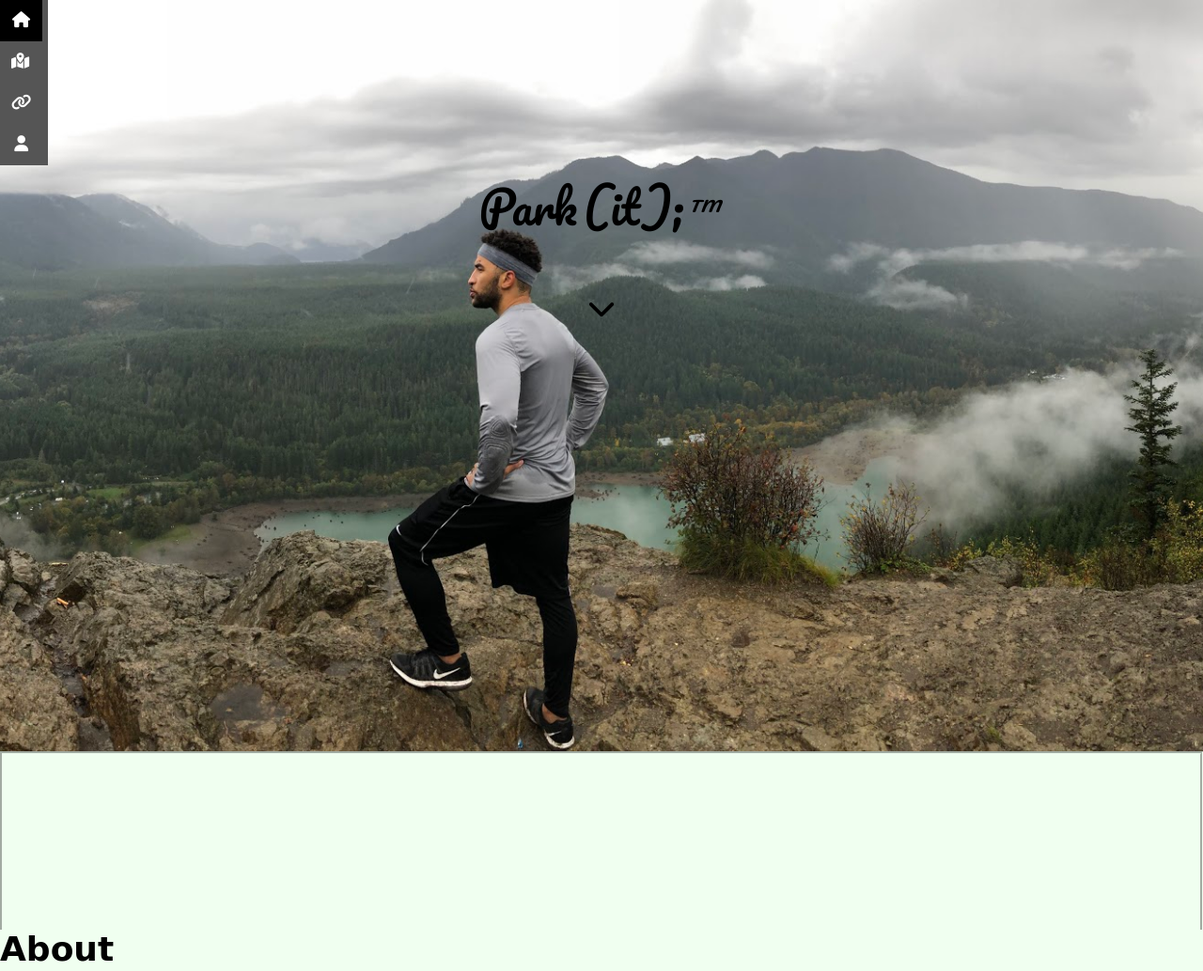
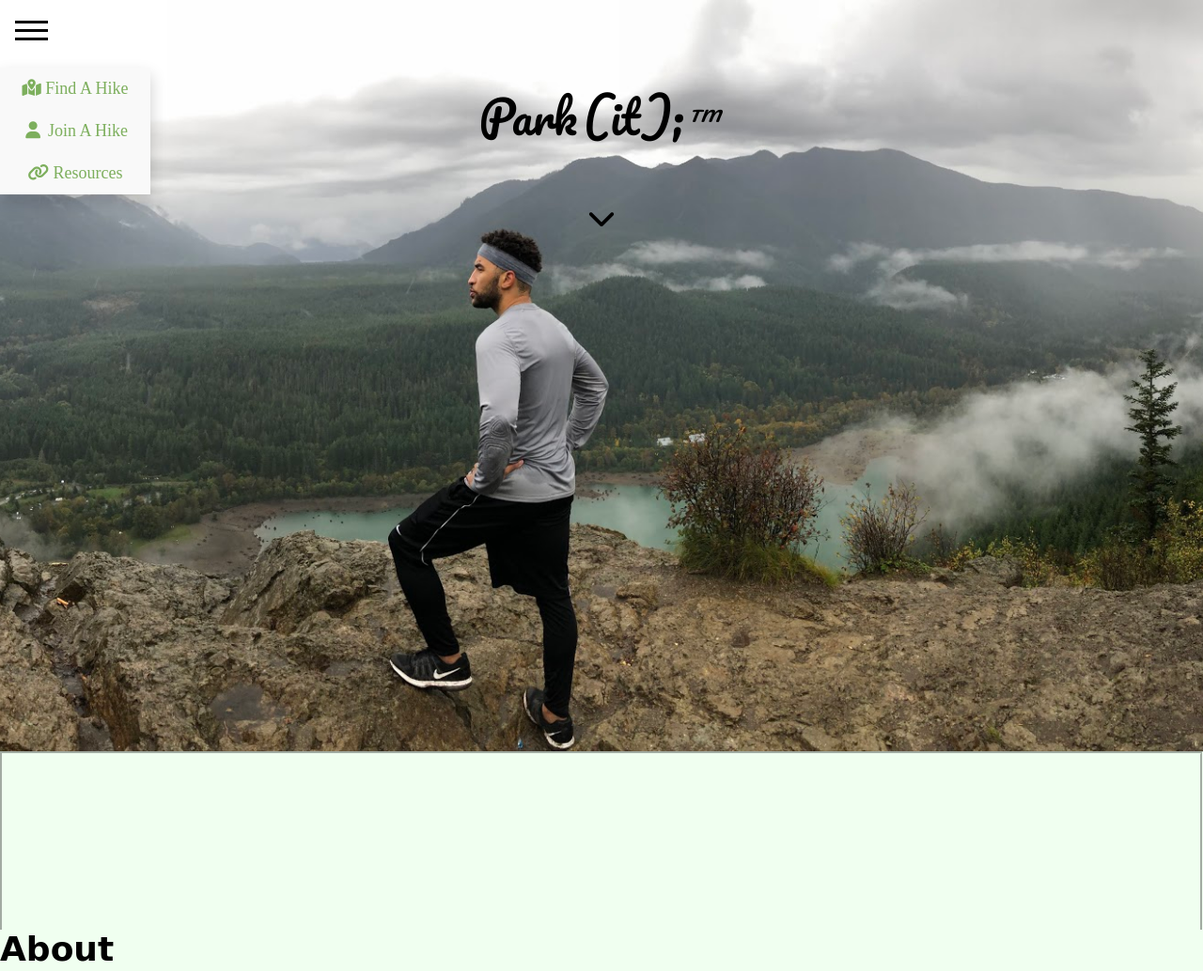
Before and after one commit to paulxl/parkIt, a website: page Public/welcome_Page/index.html in a window 1280 px wide. Shown: the top 1034 px of the page at 94% size. Drawn offline with Linux system fonts and the light colour scheme; files whose address does not match are found by name; a web font is replaced by a local one.

Commit message:
added brads navBtn

```diff
--- a/Public/connections/connect.js
+++ b/Public/connections/connect.js
@@ -90,15 +90,15 @@
 let card = document.createElement("div")
 let name = document.createElement("h1")
 card.setAttribute("class", "card")
-card.style.width = "25em"
-card.style.margin = "5em"
+// card.style.width = "25em"
+// card.style.margin = "5em"
 
 
 
 
 let img = document.createElement("img")
 img.setAttribute("class", "cardImg")
-img.setAttribute("src", "/parkIt/Public/Parkit_photos/compassRose.png")
+img.setAttribute("src", "generic_card_photo.jpg")
 
 let savedInfo = document.createElement("p")
 savedInfo.innerHTML = trip.type;
--- a/Public/welcome_Page/index.html
+++ b/Public/welcome_Page/index.html
@@ -14,12 +14,30 @@
 <body>
 
     <div class="header_div" id="top">
-        <div class="navbar">
+        <!-- <div class="navbar">
             <a class="active" href="#"><i class="fa fa-fw fa-home"></i></a>
             <a href="mapIt.html"><i class="fas fa-map-marked-alt"></i></a>
             <a href="link.html"><i class="fas fa-link"></i></a>
             <a href="connect.html"><i class="fa fa-fw fa-user"></i></a>
-          </div>
+          </div> -->
+          <!--Hamburger Menu-->
+          <div class="wrap">
+          <div class="dropdown">
+            <button class="dropbtn">
+                <div class="menuContainer" onclick="transformIcon(this)">
+                    <div class="bar1"></div>
+                    <div class="bar2"></div>
+                    <div class="bar3"></div>
+                </div>
+            </button>
+            <div class="dropdown-content" id="drop-menu">
+                <!-- <a href="index.html"><i class="fa fa-fw fa-home"></i> Home</a>
+                <a href="index.html#about"><i class="fa fa-info-circle" aria-hidden="true"></i> About</a> -->
+                <a href="mapIt.html"><i class="fas fa-map-marked-alt"></i> Find A Hike</a>
+                <a href="connect.html"><i class="fa fa-fw fa-user"></i> Join A Hike</a>
+                <a href="link.html"><i class="fas fa-link"></i> Resources</a>
+            </div></div>
+        </div>
         <header>Park<button  class="typeWriter" onclick="pageIntroText()">(it);<span class="span2">&#8482;</span></button></header>
         <p class="typeWriter" id="intro-text"></p>
         <a href="#about"><button class="b_awesome"><i class="fas fa-chevron-down"></i></button></a>
--- a/Public/welcome_Page/my-script.js
+++ b/Public/welcome_Page/my-script.js
@@ -13,3 +13,13 @@
         setTimeout(pageIntroText, speed);
     }
 }
+
+/*************  New NavBtn  *****************/
+/* Transforms the hamburg menu icon when clicked */
+function transformIcon(x) {
+    x.classList.toggle("change");
+}
+
+
+
+/********************************************/
--- a/Public/welcome_Page/styles.css
+++ b/Public/welcome_Page/styles.css
@@ -2,6 +2,128 @@
     height: 100%;
     margin: 0;
   }
+/**********************   New NavBtn ***********************/
+/* Remove box that shows around buttons when clicked */
+button {
+  outline: none;
+}
+
+/**********Menu Icon**********/
+.menuContainer {
+  display: inline-block;
+  cursor: pointer;
+}
+
+.bar1,
+.bar2,
+.bar3 {
+  width: 2.1875rem;
+  height: 0.1875rem;
+  background-color: black;
+  margin: 0.375rem 0;
+  transition: 0.4s;
+}
+
+/* Rotate first bar */
+.change .bar1 {
+  -webkit-transform: rotate(-45deg) translate(-0.5rem, 0.3125rem);
+  transform: rotate(-45deg) translate(-0.5rem, 0.3125rem);
+}
+
+/* Shift second bar slightly left*/
+.change .bar2 {
+  -webkit-transform: translate(-0.0625rem, 0);
+  transform: translate(-0.0625rem, 0);
+}
+
+/* Rotate last bar */
+.change .bar3 {
+  -webkit-transform: rotate(45deg) translate(-0.5rem, -0.3125rem);
+  transform: rotate(45deg) translate(-0.5rem, -0.3125rem);
+}
+
+/* Style The Dropdown Button */
+.dropbtn {
+  border-radius: 1.45rem;
+  background-color: transparent;
+  color: white;
+  padding: 1rem;
+  font-size: 1rem;
+  border: none;
+  cursor: pointer;
+
+}
+
+/* The container <div> - needed to position the dropdown content */
+.wrap {
+  display: flex;
+
+}
+
+.dropdown {
+  /* position: relative; */
+  display: inline-block;
+  height: 5rem;
+
+
+}
+
+/* Dropdown Content (Hidden by Default) */
+.dropdown-content {
+  display: none;
+  position: absolute;
+  background-color: #f9f9f9;
+  min-width: 10rem;
+  box-shadow: 0rem 0.5rem 1rem 0rem rgba(0, 0, 0, 0.2);
+  z-index: 1;
+}
+
+/* Links inside the dropdown */
+.dropdown-content a {
+  color: black;
+  padding: 0.75rem 1rem;
+  text-decoration: none;
+  display: block;
+  font-size: large;
+}
+
+/* Change color of dropdown links on hover */
+.dropdown-content a:hover {
+  background-color: #f1f1f1
+}
+
+/* Show the dropdown menu on hover */
+.dropdown:hover .dropdown-content {
+  display: block;
+}
+
+/* Change the background color of the dropdown button when the dropdown content is shown */
+.dropdown:hover .dropbtn {
+  background-color: transparent;
+}
+
+/**********Link Settings**********/
+a {
+  text-decoration: none;
+}
+
+a:link {
+  color: #7DAF5D;
+}
+
+a:visited {
+  color: #8f7351;
+}
+
+a:hover {
+  color: #57863a;
+}
+
+
+
+
+/************************************************************/
+
 
 
 header {
@@ -18,6 +140,7 @@
     background-repeat: no-repeat;
     background-size: cover;
     background-image: url(landing\ photo.JPG);
+
 }
 /* Makes class size and font style. Also makes font have a hover effect */
 .typeWriter {
```
Also changed, not shown: Public/connections/connect.html (+1 -4 lines).
